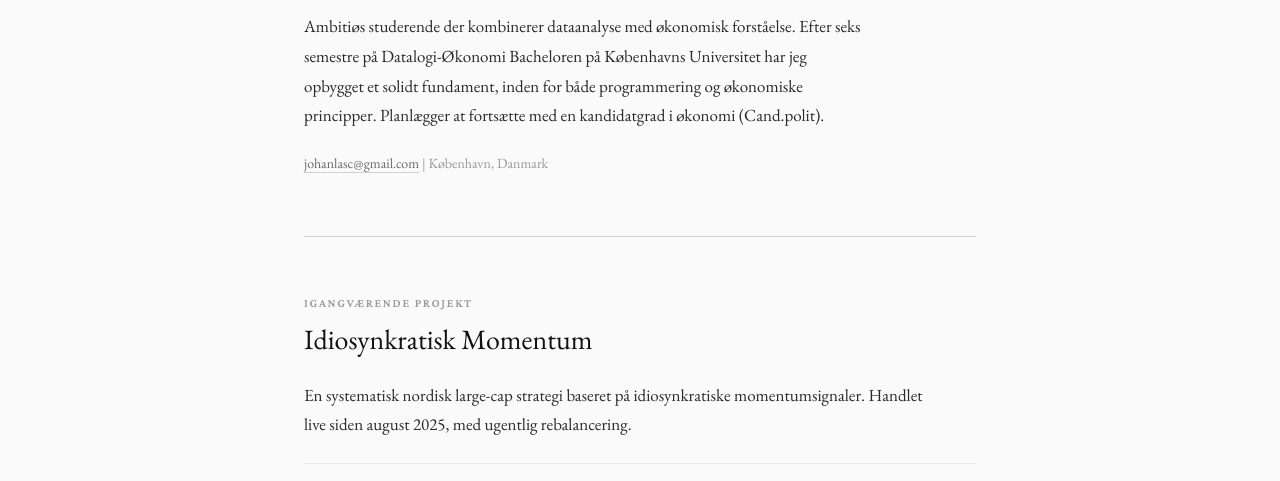
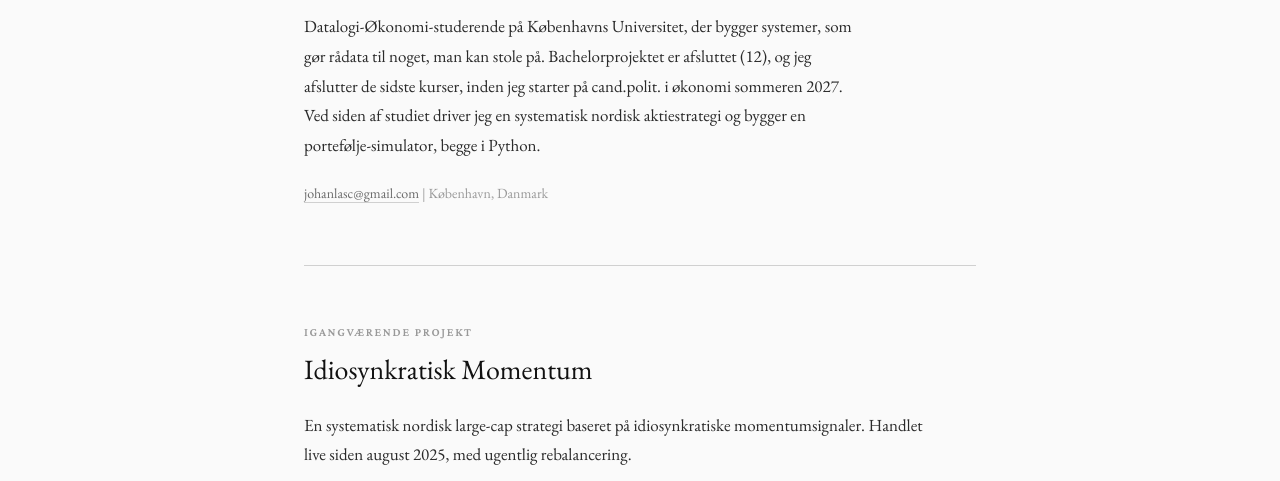
Before and after one commit to JohanLS4/Johan_CV, a plain HTML site: page index.html in a window 1280 px wide. Shown: the part 251-732 px from the top of the page. Drawn offline with nearby package versions, Linux system fonts and the light colour scheme.

Commit message:
Update index.html

```diff
--- a/index.html
+++ b/index.html
@@ -498,7 +498,7 @@
   <div class="hero">
     <p class="subtitle" data-i18n="hero_subtitle">Københavns Universitet | Datalogi-Økonomi</p>
     <h1>Johan Langelund Schaarup</h1>
-    <p data-i18n="hero_desc">Ambitiøs studerende der kombinerer dataanalyse med økonomisk forståelse. Efter seks semestre på Datalogi-Økonomi Bacheloren på Københavns Universitet har jeg opbygget et solidt fundament, inden for både programmering og økonomiske principper. Planlægger at fortsætte med en kandidatgrad i økonomi (Cand.polit).</p>
+    <p data-i18n="hero_desc">Datalogi-Økonomi-studerende på Københavns Universitet, der bygger systemer, som gør rådata til noget, man kan stole på. Bachelorprojektet er afsluttet (12), og jeg afslutter de sidste kurser, inden jeg starter på cand.polit. i økonomi sommeren 2027. Ved siden af studiet driver jeg en systematisk nordisk aktiestrategi og bygger en portefølje-simulator, begge i Python.</p>
     <p class="contact-line">
       <a href="mailto:johanlasc@gmail.com">johanlasc@gmail.com</a> | <span data-i18n="hero_location">København, Danmark</span>
     </p>
@@ -736,7 +736,7 @@ const translations = {
     nav_projects: "Akademisk",
     nav_about: "Om",
     hero_subtitle: "Københavns Universitet | Datalogi-Økonomi",
-    hero_desc: "Ambitiøs studerende der kombinerer dataanalyse med økonomisk forståelse. Efter seks semestre på Datalogi-Økonomi Bacheloren på Københavns Universitet har jeg opbygget et solidt fundament, inden for både programmering og økonomiske principper. Planlægger at fortsætte med en kandidatgrad i økonomi (Cand.polit).",
+    hero_desc: "Datalogi-Økonomi-studerende på Københavns Universitet, der bygger systemer, som gør rådata til noget, man kan stole på. Bachelorprojektet er afsluttet (12), og jeg afslutter de sidste kurser, inden jeg starter på cand.polit. i økonomi sommeren 2027. Ved siden af studiet driver jeg en systematisk nordisk aktiestrategi og bygger en portefølje-simulator, begge i Python.",
     hero_location: "København, Danmark",
     datalfa_label: "Igangværende Projekt",
     datalfa_desc: "En systematisk nordisk large- og mid-cap strategi baseret på idiosynkratiske momentumsignaler. Live-handlet siden august 2025 med ugentlig rebalancering.",
@@ -800,7 +800,7 @@ const translations = {
       nav_projects: "Academic",
       nav_about: "About",
       hero_subtitle: "University of Copenhagen | Computer Science & Economics",
-      hero_desc: "I am an ambitious student who combines data analysis with an understanding of economics. After six semesters in the Computer Science and Economics Bachelor’s program at the University of Copenhagen, I have built a solid foundation in both programming and economic principles. I plan to continue with a masters degree in economics (Cand.polit).",
+      hero_desc: "Computer Science & Economics student at the University of Copenhagen who likes turning raw data into something people can trust. My bachelor's thesis is done (12), and I'm finishing my last courses before starting the M.Sc. in Economics in summer 2027. Alongside my studies I run a systematic Nordic equity strategy and build a portfolio simulator, both in Python.",
       hero_location: "Copenhagen, Denmark",
       datalfa_label: "Ongoing Project",
       datalfa_desc: "A systematic Nordic large and mid-cap strategy based on idiosyncratic momentum signals. Live-traded since August 2025 with weekly rebalancing.",
```
